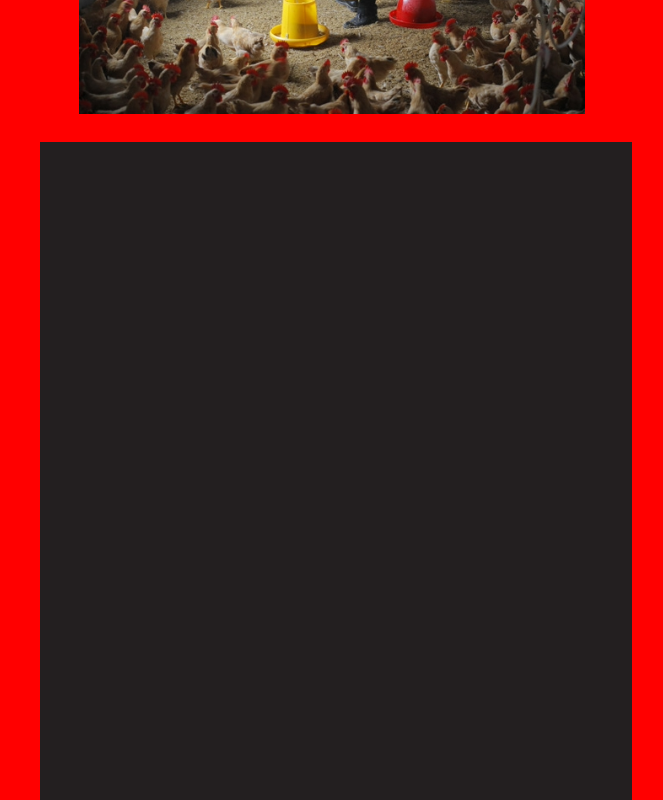
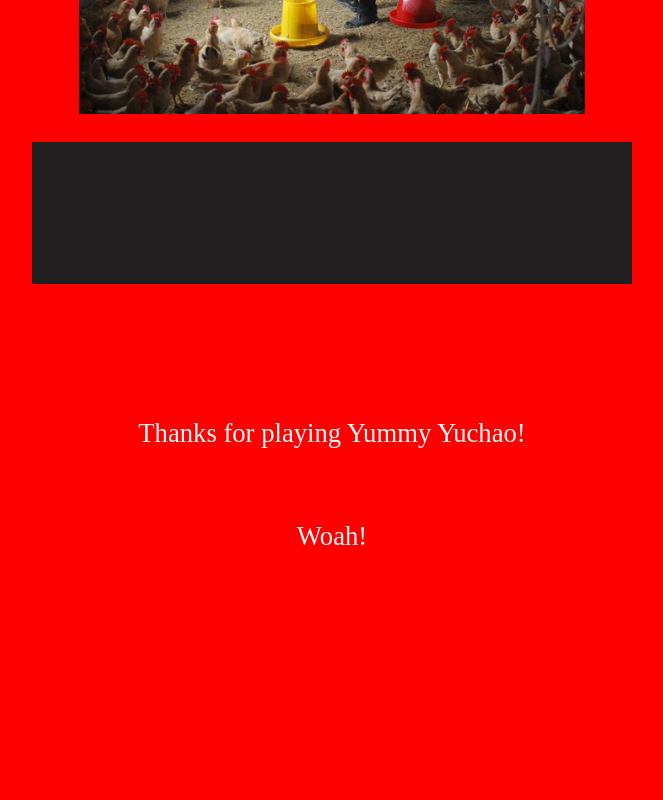
Before and after one commit to colepw/Yuchaos-Hot-Chicken, a plain HTML site: page index.html in a window 1280 px wide. Shown: the part 960-1760 px from the top of the page, without its empty margins (308-971 px from the left). After the commit the page ends 1538 px from the top, so only its background shows below. Drawn offline with Linux system fonts and the light colour scheme; no server answers; a script that the page names is missing; files whose address does not match are found by name.

Commit message:
Game window

```diff
--- a/index.html
+++ b/index.html
@@ -41,8 +41,8 @@
             height: 40%;
         }
         .game-window-fit {
-            width: 600px;
-            height: 700px;
+            width: 100%;
+            height: 100%;
             /* max-width: 600px;
             max-height: 700px;
             aspect-ratio: 6 / 7;
```
